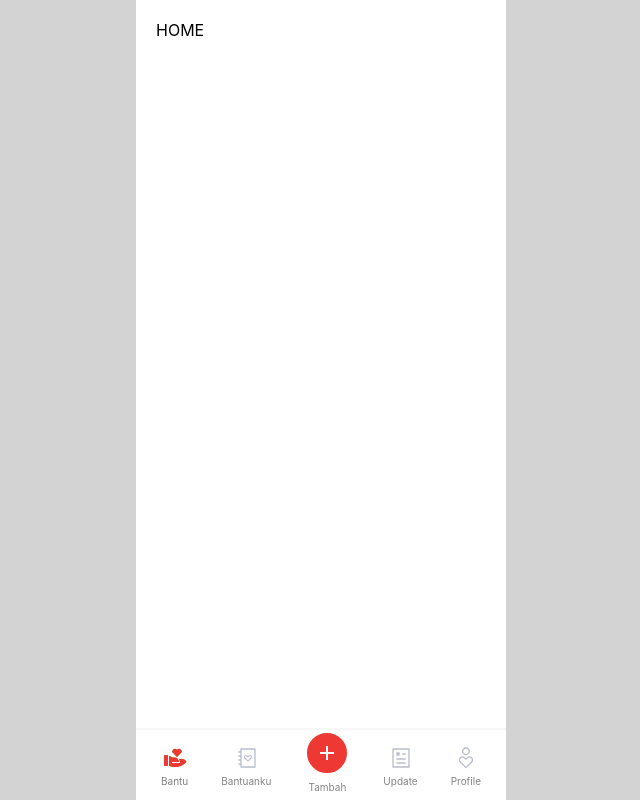
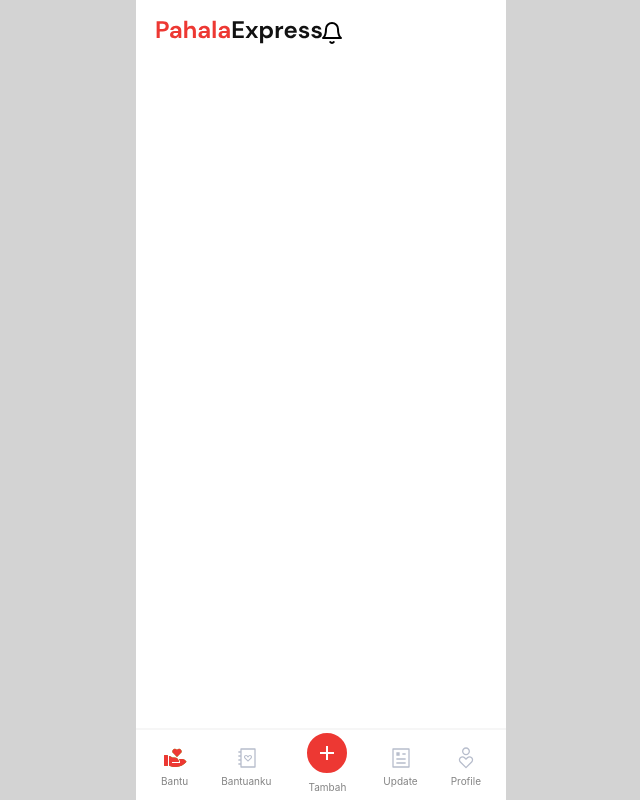
Before and after one commit to maulanaghozi/pahala-web, a React (Create React App) app: page /home in a window 1280 px wide. Shown: the whole page, without its empty margins (319-959 px from the left). Built offline with nearby package versions, Linux system fonts and the light colour scheme.

Commit message:
import icon notifiacation

```diff
--- a/public/index.html
+++ b/public/index.html
@@ -7,7 +7,7 @@
     <meta name="theme-color" content="#000000" />
     <meta
       name="description"
-      content="Web site created using create-react-app"
+      content="Pahala Express, semua bisa jadi pahlawan"
     />
     <link rel="apple-touch-icon" href="%PUBLIC_URL%/logo192.png" />
     <!--
@@ -24,7 +24,7 @@
       work correctly both with client-side routing and a non-root public URL.
       Learn how to configure a non-root public URL by running `npm run build`.
     -->
-    <title>React App</title>
+    <title>Pahala Express</title>
   </head>
   <body>
     <noscript>You need to enable JavaScript to run this app.</noscript>
--- a/src/assets/index.js
+++ b/src/assets/index.js
@@ -14,6 +14,7 @@
 import { ReactComponent as redCross } from "./icons/red-cross.svg";
 import { ReactComponent as redPlus } from "./icons/red-plus.svg";
 import { ReactComponent as whatsapp } from "./icons/whatsapp.svg";
+import { ReactComponent as notification } from "./icons/notification.svg";
 
 export const IconApple = apple;
 export const IconBlackCross = blackCross;
@@ -31,3 +32,4 @@
 export const IconRedCross = redCross;
 export const IconRedPlus = redPlus;
 export const IconWhatsapp = whatsapp;
+export const IconNotification = notification;
--- a/src/pages/home/home.js
+++ b/src/pages/home/home.js
@@ -1,5 +1,19 @@
 import React from "react";
+import { IconPahalaExpress, IconNotification } from "../../assets";
 
 export default function Home() {
-  return <div>HOME</div>;
+  return (
+    <div>
+      <HeaderHome />
+    </div>
+  );
 }
+
+function HeaderHome() {
+  return (
+    <div>
+      <IconPahalaExpress />
+      <IconNotification />
+    </div>
+  );
+}
```
Also changed, not shown: src/assets/icons/notification.svg (added), 1 other file (tests, documents, lock files or other folders).
